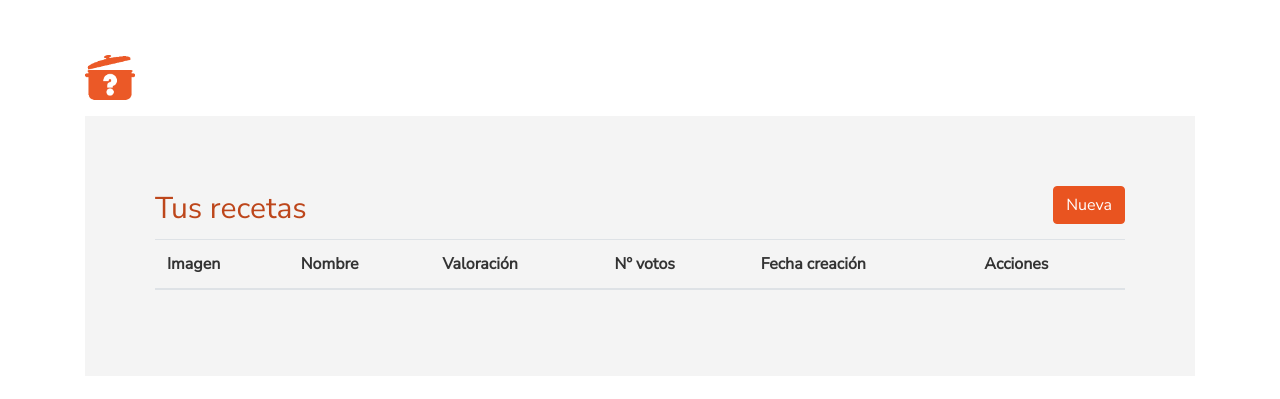
After one commit to jcguzmand/buscador_recetas_proyecto_CFTIC, a Symfony app: template templates/recetas/listaRecectasUser.html.twig in a window 1280 px wide. The commit adds this page. Shown: the top 399 px of the page. Run offline with Twig, Linux system fonts and the light colour scheme; the template is opened without the code that fills it, so the values that code supplies are empty; some libraries are stand-ins or nearby versions.

Commit message:
Terminado el listado de recetas de usuario

```diff
--- a/public/css/styles.css
+++ b/public/css/styles.css
@@ -385,3 +376,33 @@ img.emoji {
 .message--error p{
     margin-bottom: 0px;
 }
+
+/*Listado de recetas del usuario---------------------------------------------------- */
+
+#table_recetas_user td{
+    vertical-align: middle;
+    color: #5c5c5c;
+}
+
+#table_recetas_user td{
+    vertical-align: middle;
+    color: #5c5c5c;
+}
+
+#table_recetas_user #celda_nombre{
+    min-width: 250px;
+}
+
+#card_list_recetas{
+    font-family: 'Nunito Sans', sans-serif;
+    color: #5c5c5c;
+    background-color: #f4f4f4;
+}
+
+#card_list_recetas legend{
+    color: #bd461b;
+    font-size: 30px;
+    width: auto;
+    margin-left: auto;
+    margin-right: auto;
+}
--- a/templates/elements/recetas_inicio.html.twig
+++ b/templates/elements/recetas_inicio.html.twig
@@ -3,8 +3,8 @@
 
 
 {% if searchValues is defined %}
-	{{dump(searchValues)}}
-	{{dump(searchValuesArray)}}
+	{#dump(searchValues)#}
+	{#dump(searchValuesArray)#}
 
 {% endif %}
 
--- /dev/null
+++ b/templates/recetas/listaRecectasUser.html.twig
@@ -0,0 +1,64 @@
+{% extends 'base.html.twig' %}
+
+{% block content %}
+	<div class="container mt-5">
+		<div class="row justify-content-center">
+			<div class="col-12">
+				<a class="navbar-brand mb-2" href="{{ path('inicio') }}" id="enlace_inicio" data-toggle="tooltip" data-placement="top" title="Ir a inicio">
+					<img src="img/logo_inverso.png" alt="Logotipo" height="50">
+				</a>
+				<div class="card-box" id="card_list_recetas">
+					<div class="row">
+						<div class="col">
+							<legend>Tus recetas</legend>
+						</div>
+						<div class="col text-right">
+							<a class="btn btn-primary" href="#" role="button" data-toggle="tooltip" data-placement="top" title="Crear nueva receta">Nueva</a>
+						</div>
+						{#dump(recetas)#}
+					</div>
+
+					<table class="table table-responsive-xl" id="table_recetas_user">
+						<thead>
+							<tr>
+								<th scope="col">Imagen</th>
+								<th scope="col">Nombre</th>
+								<th scope="col">Valoración</th>
+								<th scope="col">Nº votos</th>
+								<th scope="col">Fecha creación</th>
+								<th scope="col">Acciones</th>
+							</tr>
+						</thead>
+						<tbody>
+							{% for receta in recetas %}
+								<tr>
+									<td><img src="img/recetas/{{receta.ImagenUrl}}" alt="{{ receta.Nombre }}" width="80"></td>
+									<td id="celda_nombre">{{ receta.nombre }}</td>
+									{% set valPromedio = (receta.valoracion and receta.numValoraciones ? receta.valoracion / receta.numValoraciones : 0) %}
+									<td>{{valPromedio|number_format(1, '.')}}/5</td>
+									<td>{{receta.numValoraciones}}</td>
+									<td>{{ receta.fechaCreacion|date("d/m/y") }}</td>
+									<td>
+										<a href="{{ path('verDetalles', {id: receta.Id})}}" class="mr-1">
+											<i class="fa-solid fa-eye" data-toggle="tooltip" data-placement="top" title="Ver la receta"></i>
+										</a>
+										<a href="#" class="mr-1">
+											<i class="fa-solid fa-pen-to-square" data-toggle="tooltip" data-placement="top" title="Editar la receta"></i>
+										</a>
+										<a href="#" class="mr-1">
+											<i class="fa-solid fa-trash-can" data-toggle="tooltip" data-placement="top" title="Borrar la receta"></i>
+										</a>
+									</td>
+								</tr>
+							{% endfor %}
+						</tbody>
+					</table>
+				</div>
+				<div class="mt-4">
+					{{ knp_pagination_render(recetas, 'paginacion/my_pagination.html.twig') }}
+				</div>
+			</div>
+		</div>
+	</div>
+
+{% endblock %}
--- a/templates/usuarios/registroUsuario.html.twig
+++ b/templates/usuarios/registroUsuario.html.twig
@@ -7,8 +7,7 @@
 				<a class="navbar-brand mb-2" href="{{ path('inicio') }}" id="enlace_inicio" data-toggle="tooltip" data-placement="top" title="Ir a inicio">
 					<img src="img/logo_inverso.png" alt="Logotipo" height="50">
 				</a>
-				<div class="card" id="card_formulario">
-					<div class="card-body m-4">
+				<div class="card-box" id="card_formulario_registro">
 						<form action="{{ path('registrarUsuario') }}" method="POST" id="form_registro">
 							<fieldset>
 								<legend>Registrate</legend>
@@ -39,7 +38,6 @@
 								</div>
 							</fieldset>
 						</form>
-					</div>
 				</div>
                 <p class="align-center color-primary mt-4">Si tienes cuenta,
                     <a href="{{ path('mostrarFormularioLogin') }}">
```
Also changed, not shown: other parts of public/css/styles.css (+16 -25 lines), public/js/login.js (+2 -6 lines), src/Controller/RecetasController.php (+28 -1 lines), src/Controller/UsuariosController.php (+42 -21 lines), templates/elements/menus/menuRegistrados.html.twig (+24 -8 lines), templates/recetas/detallesReceta.html.twig (+5 -3 lines), templates/recetas/inicio.html.twig (+5 -3 lines), templates/usuarios/loginUsuario.html.twig (+2 -6 lines), public/img/logo_titulo_hover.png.
